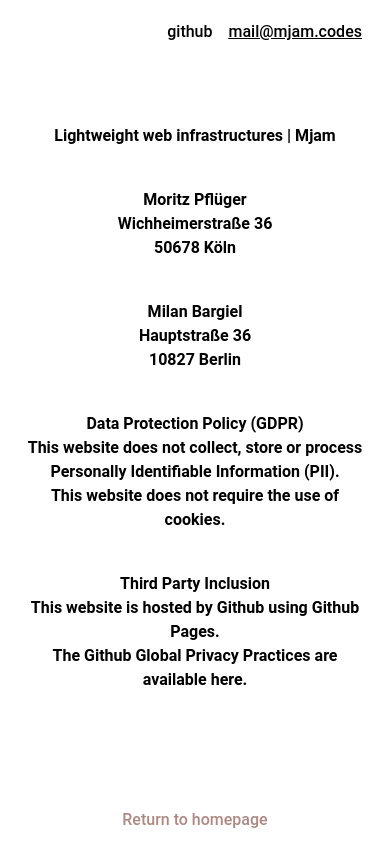
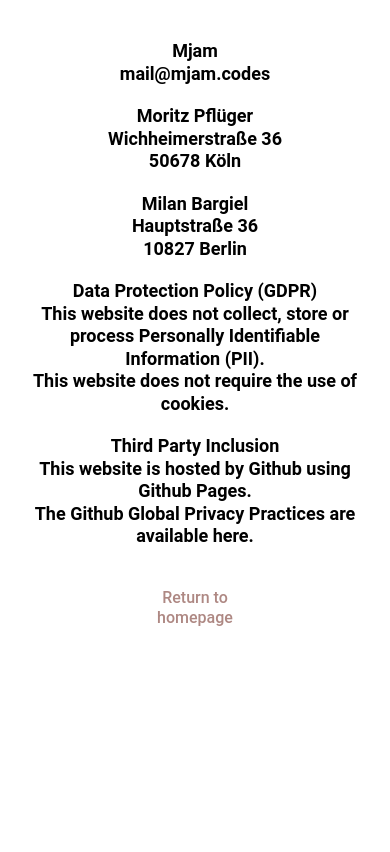
Before and after one commit to Mjam-Codes/mjam.codes, a Nuxt app: page /imprint in a window 390 px wide. Built offline with nearby package versions, Linux system fonts and the light colour scheme.

Commit message:
Finish mobile overall styling

```diff
--- a/components/MyFooter.vue
+++ b/components/MyFooter.vue
@@ -1,10 +1,10 @@
 <template>
-  <div class="text-center font-medium text-custom-secondary pb-5">
+  <div class="text-center font-medium text-custom-secondary pb-5 leading-tight">
     <NuxtLink v-if="$route.name === 'imprint'" to="/">
-      Return to homepage
+      Return to <br class="mobile-break" />homepage
     </NuxtLink>
     <NuxtLink v-else to="/imprint">
-      Legal notice & <br class="mobile-break">data privacy
+      Legal notice & <br class="mobile-break" />data privacy
     </NuxtLink>
   </div>
 </template>
--- a/components/SkillSet.vue
+++ b/components/SkillSet.vue
@@ -1,6 +1,6 @@
 <template>
   <div class="container px-6 py-10 md:p-20">
-  <ul class="list-disc font-semibold text-lg">
+  <ul class="list-disc font-semibold text-lg leading-tight">
     <li class="pb-5">🌴 Accessibility and performance are essential to us.</li>
     <li class="pb-5">🤓 We write semantic code and apply web standards with HTML, CSS, and JavaScript.  We are savvy with frontend frameworks like React, Vue, and Next.js/Nuxt and know their pros and cons.</li>
     <li class="pb-5">🤖 In the backend, we like to work with headless CMS to create modular systems that are custom-tailored to their specific purpose.</li>
--- a/layouts/default.vue
+++ b/layouts/default.vue
@@ -1,6 +1,5 @@
 <template>
   <div class="overflow-hidden">
-    <TopNav />
     <Nuxt />
     <MyFooter />
   </div>
--- a/pages/imprint.vue
+++ b/pages/imprint.vue
@@ -1,24 +1,25 @@
 <template>
-  <div class="imprint container mx-auto pt-10 pb-24 text-center font-semibold">
-    <p class="p-5">
-      Lightweight web infrastructures | Mjam
+  <div class="imprint container mx-auto px-6 py-10 text-center font-bold text-lg leading-tight">
+    <p class="mb-5">
+      Mjam<br>
+      <a href="mailto:mail@mjam.codes">mail@mjam.codes</a>
     </p>
-     <p class="p-5">
+     <p class="mb-5">
       Moritz Pflüger<br>
       Wichheimerstraße 36<br>
       50678 Köln
     </p>
-    <p class="p-5">
+    <p class="mb-5">
       Milan Bargiel<br>
       Hauptstraße 36<br>
       10827 Berlin
     </p>
-    <p class="p-5">
+    <p class="mb-5">
       Data Protection Policy (GDPR)<br>
       This website does not collect, store or process Personally Identifiable Information (PII).<br>
       This website does not require the use of cookies.
     </p>
-    <p class="p-5">
+    <p>
       Third Party Inclusion<br>
       This website is hosted by Github using Github Pages.<br>
       The Github Global Privacy Practices are available here.
--- a/pages/index.vue
+++ b/pages/index.vue
@@ -1,11 +1,11 @@
 <template>
-  <div class="">
+  <div>
+    <TopNav />
     <MyHero></MyHero>
     <MyShowcase></MyShowcase>
     <hr class="border-gray-900 mt-5">
     <SkillSet></SkillSet>
   </div>
-
 </template>
 
 <script>
```
